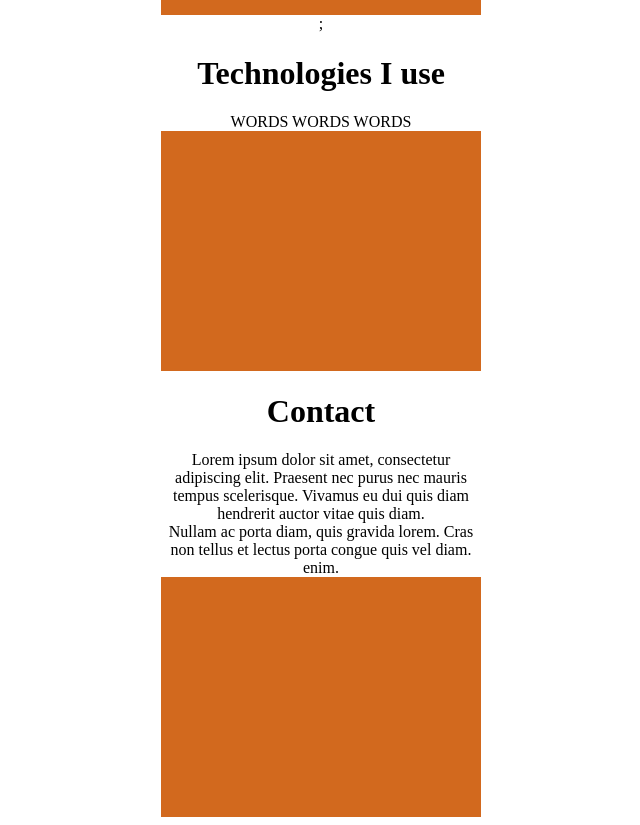
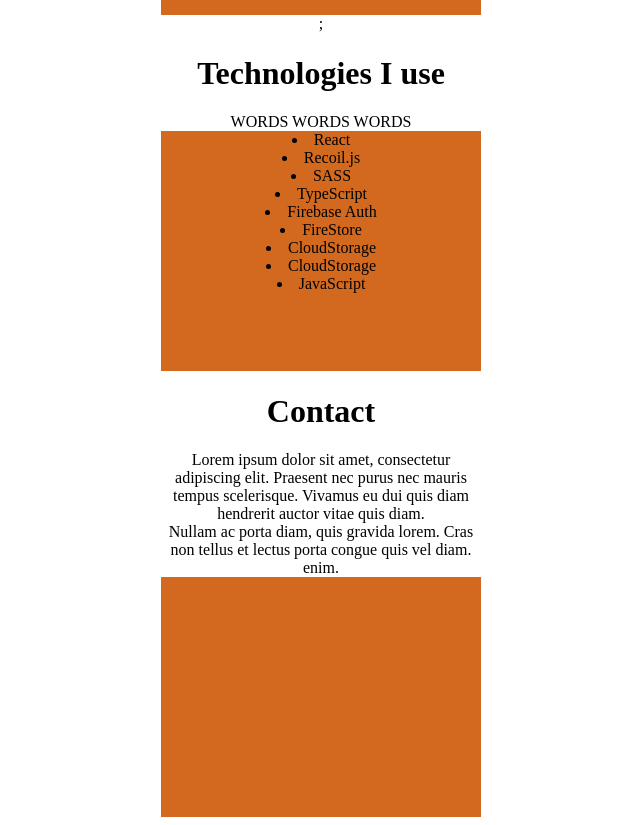
Before and after one commit to tshepi-tech/portfolio_project, a React (Create React App) app: page / in a window 1280 px wide. Shown: the part 1180-2005 px from the top of the page, without its empty margins (319-959 px from the left). Built offline with nearby package versions, Linux system fonts and the light colour scheme.

Commit message:
json file for tech section works

```diff
--- a/src/App.jsx
+++ b/src/App.jsx
@@ -3,6 +3,7 @@
 import "./Styles/Layout.css";
 
 //Project files
+import technologies from "./Data/technologies.json";
 import NavigationBar from "./Sections/NavigationBar";
 import About from "./Sections/About";
 import Contact from "./Sections/Contact";
@@ -17,7 +18,7 @@
       <Hero />
       <About />
       <Portfolio />
-      <TechStack />
+      <TechStack technologies={technologies} />
       <Contact />
     </div>
   );
--- a/src/Sections/TechStack.jsx
+++ b/src/Sections/TechStack.jsx
@@ -3,10 +3,18 @@
 
 const text = "WORDS WORDS WORDS";
 
-export default function TechStack() {
+export default function TechStack({ technologies }) {
+  const listTechnologies = technologies.map((technology) => (
+    <li key={technology.id}>{technology.name}</li>
+  ));
+
   return (
     <div id="TechStack">
-      <ElementLayout title="Technologies I use" text={text} />
+      <ElementLayout
+        title="Technologies I use"
+        text={text}
+        media={listTechnologies}
+      />
     </div>
   );
 }
```
Also changed, not shown: src/Data/technologies.json (renamed from src/Data/techOptions.json).
